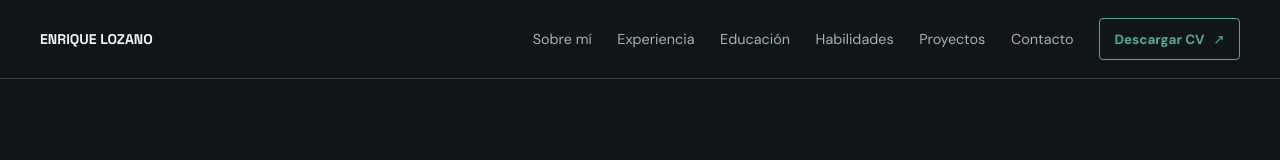
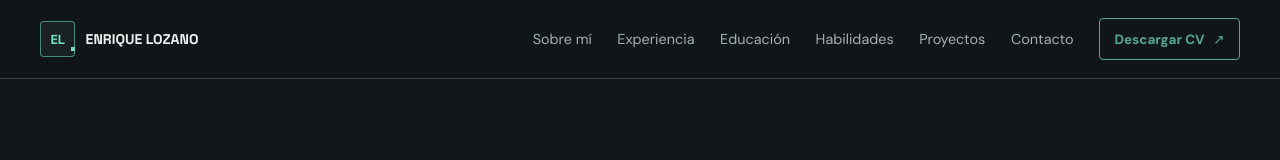
Before and after one commit to Enrialex-26/Mi-portafolio, an Angular app: page / in a window 1280 px wide. Shown: the top 160 px of the page. Built offline with nearby package versions, Linux system fonts and the light colour scheme.

Commit message:
style: añadir monograma personal al navbar

```diff
--- a/src/app/components/navbar/navbar.css
+++ b/src/app/components/navbar/navbar.css
@@ -22,6 +22,9 @@
 }
 
 .brand {
+	display: inline-flex;
+	align-items: center;
+	gap: 0.65rem;
 	flex-shrink: 0;
 	color: var(--color-text);
 	font-family: 'Space Grotesk', sans-serif;
@@ -29,6 +32,49 @@
 	font-weight: 700;
 	letter-spacing: 0;
 	text-decoration: none;
+}
+
+.brand-mark {
+	position: relative;
+	display: grid;
+	width: 2.2rem;
+	height: 2.2rem;
+	place-items: center;
+	border: 1px solid rgba(112, 224, 196, 0.55);
+	border-radius: 4px;
+	color: var(--color-accent);
+	background: var(--color-surface);
+	font-family: 'Space Grotesk', sans-serif;
+	font-size: 0.82rem;
+	font-weight: 700;
+	transition: color 180ms ease, background-color 180ms ease, transform 180ms ease;
+}
+
+.brand-mark::after {
+	position: absolute;
+	right: -1px;
+	bottom: 5px;
+	width: 4px;
+	height: 4px;
+	background: var(--color-accent);
+	content: '';
+}
+
+.brand:hover .brand-mark,
+.brand:focus-visible .brand-mark {
+	transform: rotate(-3deg);
+	color: var(--color-accent-ink);
+	background: var(--color-accent);
+}
+
+.brand:hover .brand-name,
+.brand:focus-visible .brand-name {
+	color: var(--color-accent);
+}
+
+.brand-name {
+	white-space: nowrap;
+	transition: color 180ms ease;
 }
 
 .nav-links {
@@ -40,6 +86,7 @@
 .nav-links a {
 	color: var(--color-muted);
 	font-size: 0.9rem;
+	white-space: nowrap;
 	text-decoration: none;
 	transition: color 180ms ease;
 }
@@ -84,7 +131,7 @@
 	background: var(--color-text);
 }
 
-@media (max-width: 860px) {
+@media (max-width: 980px) {
 	.navbar {
 		width: calc(100% - 2rem);
 	}
--- a/src/app/components/navbar/navbar.html
+++ b/src/app/components/navbar/navbar.html
@@ -1,6 +1,9 @@
 <header class="site-header">
 	<nav class="navbar" aria-label="Navegación principal">
-		<a class="brand" href="#inicio" (click)="closeMenu()">ENRIQUE LOZANO</a>
+		<a class="brand" href="#inicio" (click)="closeMenu()">
+			<span class="brand-mark" aria-hidden="true">EL</span>
+			<span class="brand-name">ENRIQUE LOZANO</span>
+		</a>
 
 		<button
 			class="menu-toggle"
```
